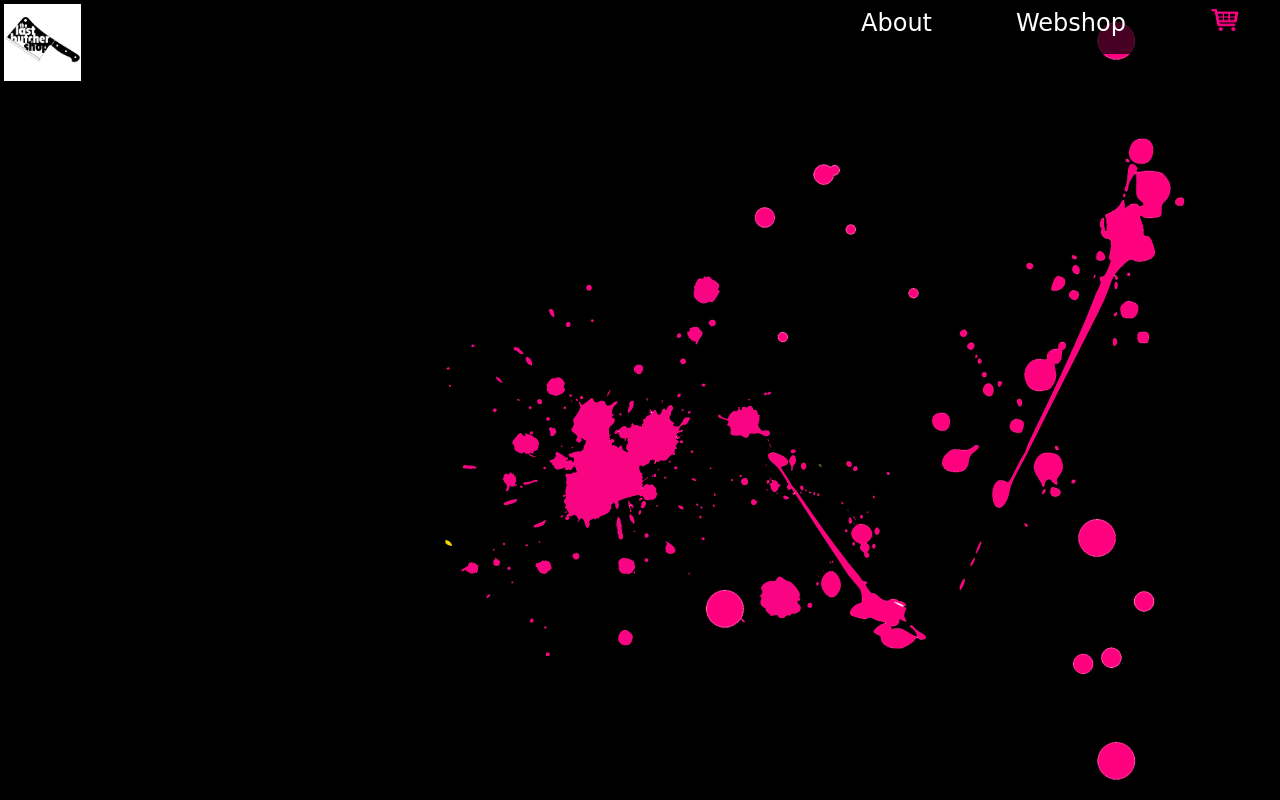
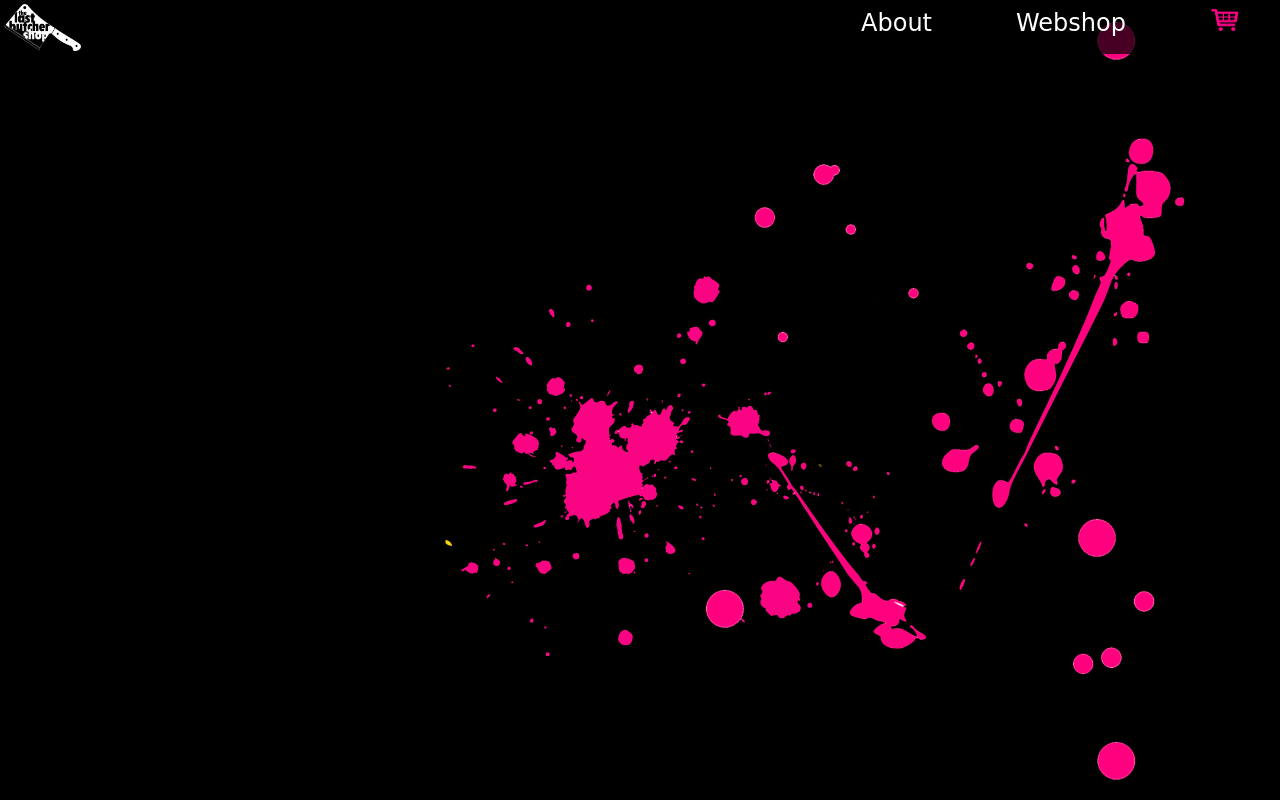
Before and after one commit to nynnekamille/lastbutchershop, a plain HTML site: page kurv.html in a window 1280 px wide. Drawn offline with Linux system fonts and the light colour scheme; a web font is replaced by a local one.

Commit message:
nyt logo

```diff
--- a/kurv.html
+++ b/kurv.html
@@ -11,7 +11,7 @@
 <header>
     <div class="logo">
         <a href="index.html">
-            <img src="13413739_636716983152017_5038124467132719211_n.jpg" alt="frontpage" border="0">
+            <img src="img/thelastlogowhiteNOBACK.png" alt="frontpage" border="0">
         </a>
     </div>
 
--- a/stylesheet.css
+++ b/stylesheet.css
@@ -79,6 +79,7 @@ header {
     background-color: rgba(0, 0, 0, 0.72);
     position: fixed;
     height: 54px;
+    width: 100%;
 }
 
 .logo img {
@@ -126,7 +127,9 @@ nav {
 
 /**************menu slut**********/
 
+
 /**************webshop**********/
+
 
 /*
 #webshop {
@@ -153,6 +156,7 @@ nav {
 
 
 /**************webshop slut**********/
+
 
 /*************about********/
 
@@ -184,6 +188,7 @@ nav {
 
 
 /*************about slut********/
+
 
 /**********varer******/
 
@@ -254,4 +259,5 @@ nav {
     }
 }
 
+
 /**************varer slut**********/
```
Also changed, not shown: about.html (+1 -1 lines), aocorock.html (+2 -2 lines), dpjakke.html (+3 -3 lines), dpjeans.html (+3 -3 lines), index.html (+1 -1 lines), kinglanecklace.html (+2 -2 lines), meatpillow.html (+1 -1 lines), mmnever.html (+2 -2 lines), srvocky.html (+2 -2 lines), tzujijakke.html (+3 -3 lines), tzujilightning.html (+3 -3 lines), u81sun.html (+2 -2 lines), uhkbh.html (+2 -2 lines), vlspral.html (+2 -2 lines), 2 more files, 1 other file.
